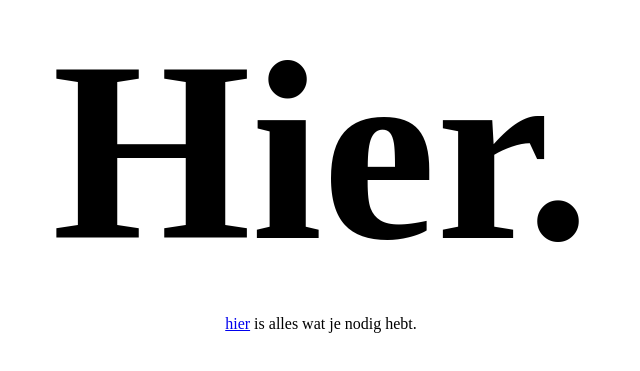
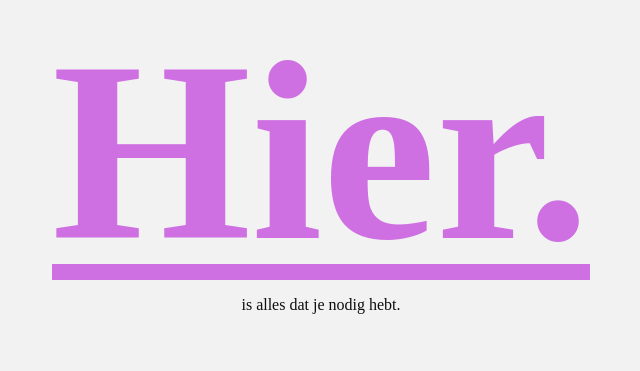
Before and after one commit to RickMeijer/hetishier.nl, a website: page index.html in a window 1280 px wide. Shown: the part 223-594 px from the top of the page, without its empty margins (319-959 px from the left). Drawn offline with Linux system fonts and the light colour scheme.

Commit message:
fix: color scheme, title

```diff
--- a/index.html
+++ b/index.html
@@ -4,7 +4,7 @@
     <meta charset="UTF-8" />
     <link rel="icon" type="image/svg+xml" href="/vite.svg" />
     <meta name="viewport" content="width=device-width, initial-scale=1.0" />
-    <title>Vite + TS</title>
+    <title>Het is Hier</title>
     <style>
       body {
         display: flex;
@@ -13,15 +13,50 @@
         justify-content: center;
         min-height: 100vh;
         margin: 0;
+        background-color: hsl(0, 0%, 95%);
+        color: hsl(0, 0%, 5%);
+      }
+      body {
+      }
+      @media (prefers-color-scheme: dark) {
+        body {
+          background-color: hsl(0, 0%, 5%);
+          color: hsl(0, 0%, 95%);
+        }
       }
       h1 {
         font-size: 20vw;
         margin: 0;
+
+        line-height: 1;
+      }
+      a {
+        --color: hsl(290, 66%, 66%);
+        text-decoration: none;
+        position: relative;
+        color: var(--color);
+      }
+      a::after {
+        position: absolute;
+        content: "";
+        height: 1em;
+        width: 100%;
+        bottom: 0;
+        display: block;
+        background: var(--color);
+        transition: 0.2s ease height;
+      }
+      a:focus {
+        outline: none;
+      }
+      a:focus::after,
+      a:hover::after {
+        height: 0.5em;
       }
     </style>
   </head>
   <body>
-    <h1>Hier.</h1>
-    <p><a href="mailto:info@rickmeijer.net">hier</a> is alles wat je nodig hebt.</p>
+    <a href="mailto:info@rickmeijer.net"><h1>Hier.</h1></a>
+    <p>is alles dat je nodig hebt.</p>
   </body>
 </html>
```
